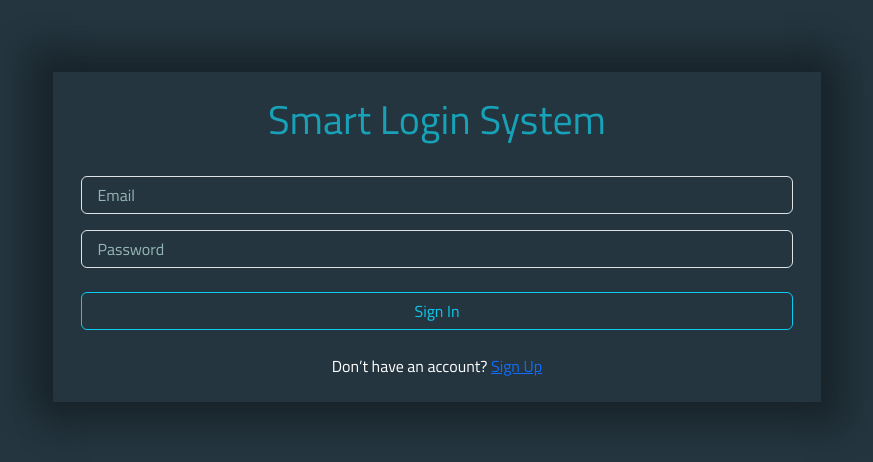
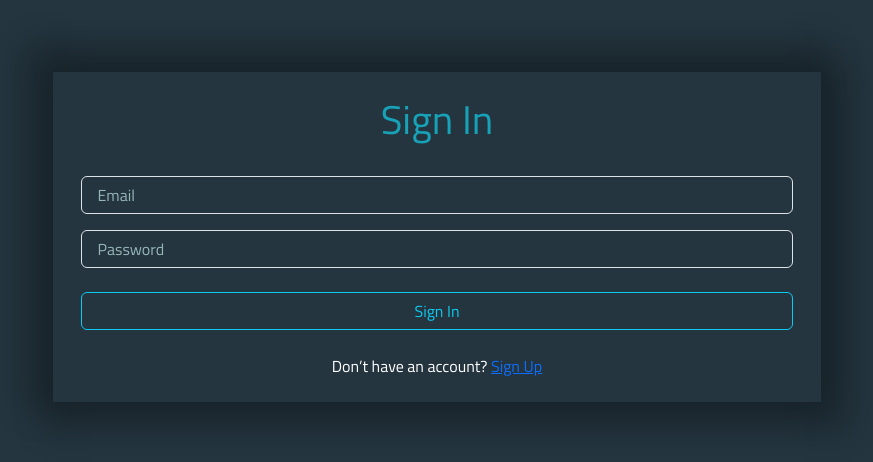
Before and after one commit to Maro282/smart-login-system, a plain HTML site: page signIn.html in a window 1280 px wide. Shown: the whole page, without its empty margins (203-1076 px from the left). Drawn offline with Linux system fonts and the light colour scheme; a web font is replaced by a local one.

Commit message:
update name of pages

```diff
--- a/signIn.html
+++ b/signIn.html
@@ -24,7 +24,7 @@
     <div class="container mt-5 p-2 text-center">
       <div class="row mt-3 mx-2">
         <div class="haeder">
-          <h1 class="title">Smart Login System</h1>
+          <h1 class="title">Sign In</h1>
         </div>
         <div class="inputs my-4">
           <input
```
Also changed, not shown: home.html (+1 -1 lines), singUp.html (+1 -1 lines).
